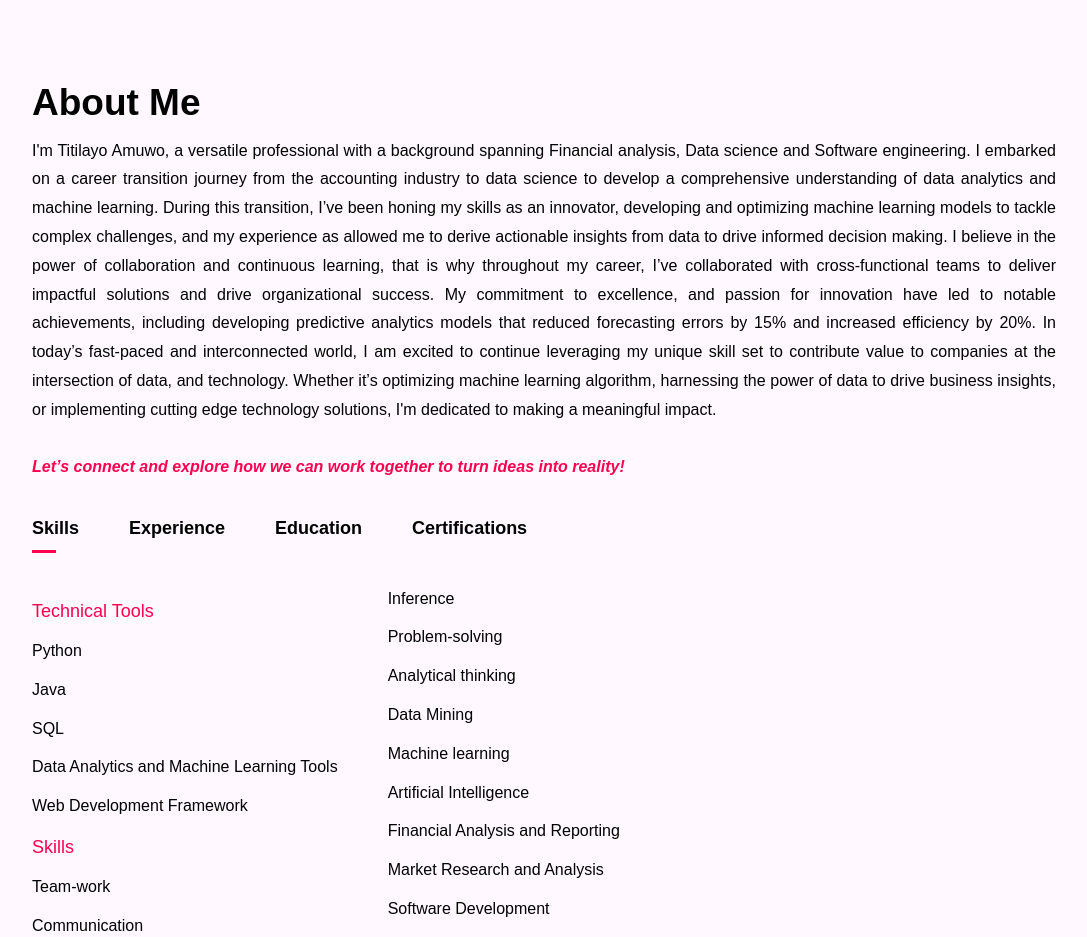
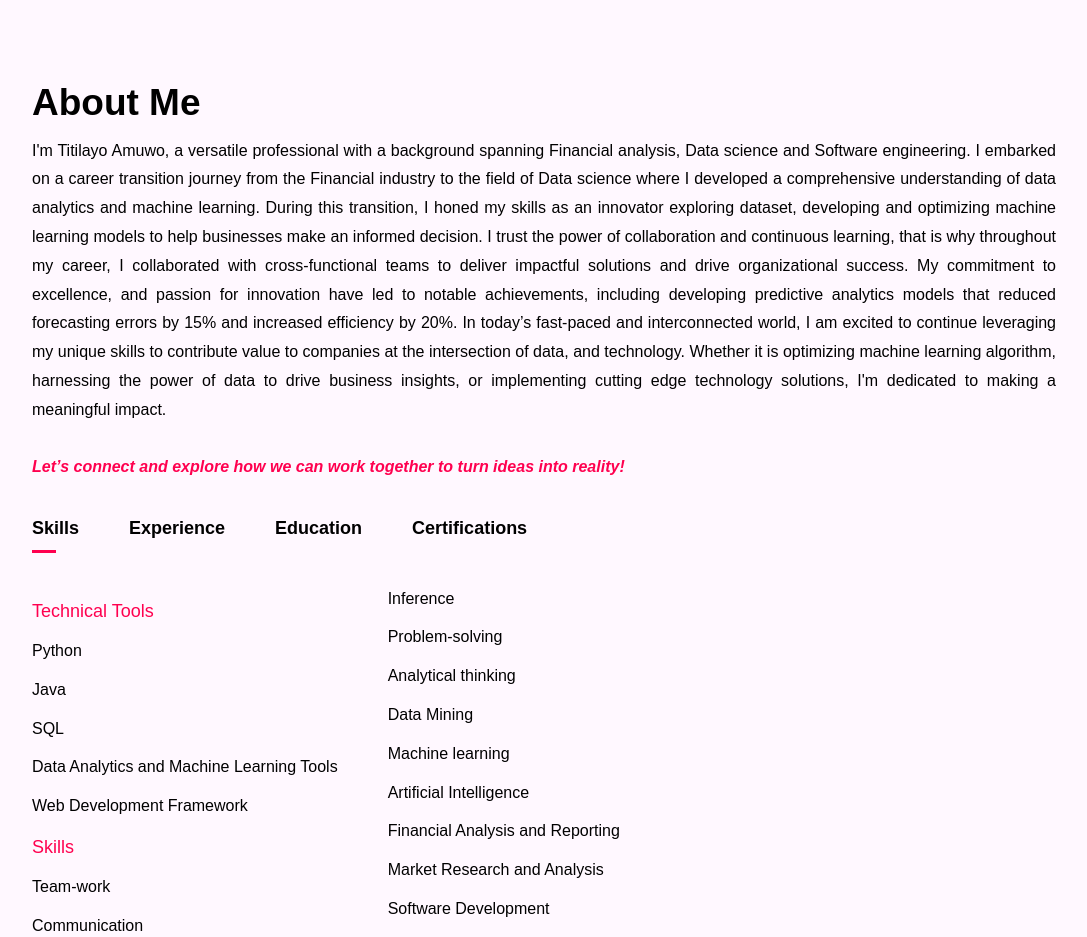
Before and after one commit to Teetee-lab/aabbyamuwo.github.io, a plain HTML site: page index.html in a window 1280 px wide. Shown: the part 820-1757 px from the top of the page, without its empty margins (96-1183 px from the left). Drawn offline with Linux system fonts and the light colour scheme; a script that the page names is missing.

Commit message:
make changes to index html file

```diff
--- a/index.html
+++ b/index.html
@@ -39,7 +39,7 @@
             </div>--->
             <div class="about-col-2">
                 <h2 class = "subtitle">About Me</h2>
-                <p>I'm Titilayo Amuwo, a versatile professional with a background spanning Financial analysis, Data science and Software engineering. I embarked on a career transition journey from the accounting industry to data science to develop a comprehensive understanding of data analytics and machine learning. During this transition, I’ve been honing my skills as an innovator, developing and optimizing machine learning models to tackle complex challenges, and my experience as allowed me to derive actionable insights from data to drive informed decision making. I believe in the power of collaboration and continuous learning, that is why throughout my career, I’ve collaborated with cross-functional teams to deliver impactful solutions and drive organizational success. My commitment to excellence, and passion for innovation have led to notable achievements, including developing predictive analytics models that reduced forecasting errors by 15% and increased efficiency by 20%. In today’s fast-paced and interconnected world, I am excited to continue leveraging my unique skill set to contribute value to companies at the intersection of data, and technology. Whether it’s optimizing machine learning algorithm, harnessing the power of data to drive business insights, or implementing cutting edge technology solutions, I'm dedicated to making a meaningful impact.<br></p>
+                <p>I'm Titilayo Amuwo, a versatile professional with a background spanning Financial analysis, Data science and Software engineering. I embarked on a career transition journey from the Financial industry to the field of Data science where I developed a comprehensive understanding of data analytics and machine learning. During this transition, I honed my skills as an innovator exploring dataset, developing and optimizing machine learning models to help businesses make an informed decision. I trust the power of collaboration and continuous learning, that is why throughout my career, I collaborated with cross-functional teams to deliver impactful solutions and drive organizational success. My commitment to excellence, and passion for innovation have led to notable achievements, including developing predictive analytics models that reduced forecasting errors by 15% and increased efficiency by 20%. In today’s fast-paced and interconnected world, I am excited to continue leveraging my unique skills to contribute value to companies at the intersection of data, and technology. Whether it is optimizing machine learning algorithm, harnessing the power of data to drive business insights, or implementing cutting edge technology solutions, I'm dedicated to making a meaningful impact.<br></p>
                 <br>
                 <h4 class = "emphasis"><em>Let’s connect and explore how we can work together to turn ideas into reality!</em></h4>
                 <div class="tab-titles">
```
